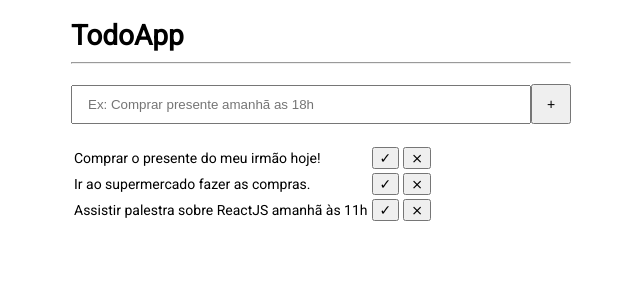
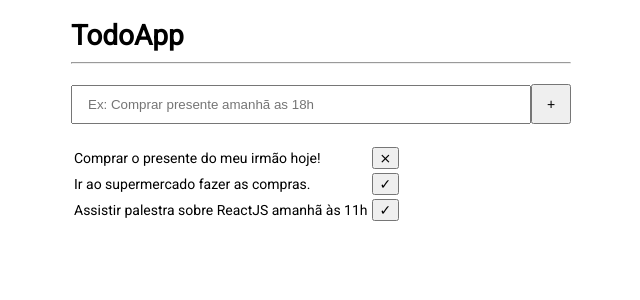
Before and after one commit to daniellmartins/todoapp, a React (Create React App) app: page / in a window 1280 px wide. Shown: the top 300 px of the page, without its empty margins (319-959 px from the left). Built offline with nearby package versions, Linux system fonts and the light colour scheme.

Commit message:
Method constructor adicionado

```diff
--- a/src/App.js
+++ b/src/App.js
@@ -1,6 +1,20 @@
 import React, { Component } from 'react'
 
 class App extends Component {
+
+  constructor(props) {
+    super(props)
+
+    this.state = {
+      description: '',
+      todos: [
+        { description: 'Comprar o presente do meu irmão hoje!', done: true },
+        { description: 'Ir ao supermercado fazer as compras.', done: false },
+        { description: 'Assistir palestra sobre ReactJS amanhã às 11h', done: false }
+      ]
+    }
+  }
+
   render() {
     return (
       <div className="App">
@@ -12,21 +26,13 @@ class App extends Component {
         </div>
         <div>
           <table>
-            <tr>
-              <td>Comprar o presente do meu irmão hoje!</td>
-              <td><button className="btn-todo">&#10003;</button></td>
-              <td><button className="btn-todo">&#10799;</button></td>
-            </tr>
-            <tr>
-              <td>Ir ao supermercado fazer as compras.</td>
-              <td><button className="btn-todo">&#10003;</button></td>
-              <td><button className="btn-todo">&#10799;</button></td>
-            </tr>
-            <tr>
-              <td>Assistir palestra sobre ReactJS amanhã às 11h</td>
-              <td><button className="btn-todo">&#10003;</button></td>
-              <td><button className="btn-todo">&#10799;</button></td>
-            </tr>
+            {this.state.todos.map((todo, index) => (
+              <tr>
+                <td>{todo.description}</td>
+                {!todo.done && <td><button className="btn-todo">&#10003;</button></td>}
+                {todo.done && <td><button className="btn-todo">&#10799;</button></td>}
+              </tr>
+            ))}
           </table>
         </div>
       </div>
```
